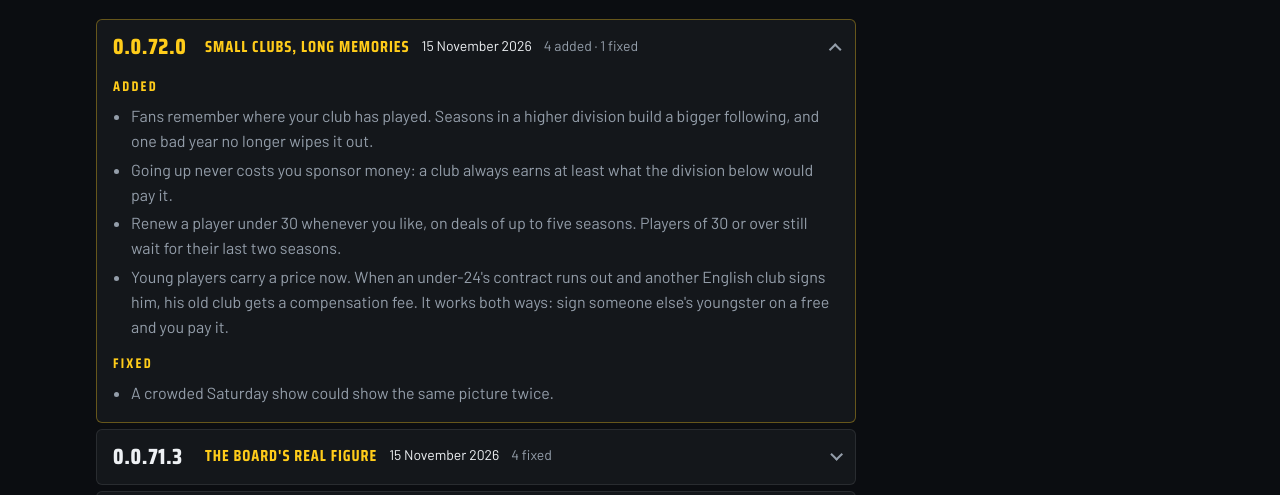
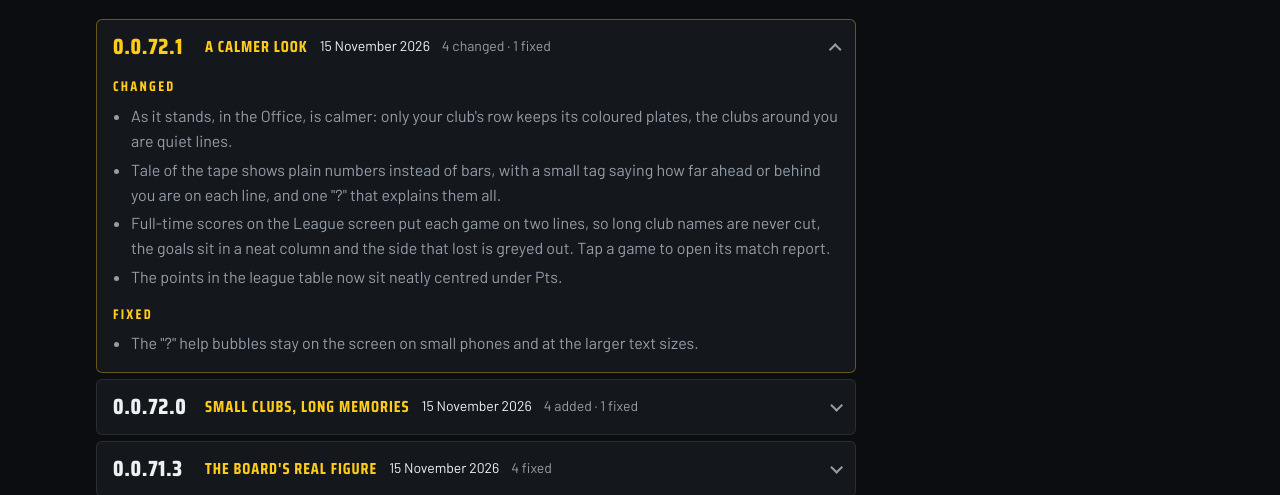
Before and after one commit to Caviloso/matchnight-site, a plain HTML site: page updates.html in a window 1280 px wide. Shown: the part 250-745 px from the top of the page. Drawn offline with Linux system fonts and the light colour scheme.

Commit message:
Site 0.4.26: 0.0.72.1 entry (A calmer look)
The Updates entry for game version 0.0.72.1 (4 changed, 1 fixed, word for word
from the build line) and the front page's scoreboard on 0.0.72.1.

Co-Authored-By: Claude Opus 5.5 <noreply@anthropic.com>
Claude-Session: https://claude.ai/code/session_01TsLiEWAf96eR4JkjrcPi3v

```diff
--- a/updates.html
+++ b/updates.html
@@ -1,5 +1,5 @@
 <!doctype html>
-<!-- matchnightgame.com, site 0.4.25 -->
+<!-- matchnightgame.com, site 0.4.26 -->
 <html lang="en">
 <head>
 <meta charset="utf-8">
@@ -573,7 +573,8 @@ footer .credit, footer .tm, .foot-nav { flex-basis: 100%; }
         <h1 id="sub-h">Every version</h1>
         <p class="intro">Every version of Matchnight in development, newest first, back to the first prototypes of October 2026. Open one to see what it added, changed and fixed.</p>
         <div class="upds">
-            <details class="upd" open><summary><span class="uver">0.0.72.0</span><span class="umeta"><span class="uname">Small clubs, long memories</span><time datetime="2026-11-15">15 November 2026</time><span>4 added · 1 fixed</span></span></summary><div class="ubody"><div class="ugroup"><h4>Added</h4><ul><li>Fans remember where your club has played. Seasons in a higher division build a bigger following, and one bad year no longer wipes it out.</li><li>Going up never costs you sponsor money: a club always earns at least what the division below would pay it.</li><li>Renew a player under 30 whenever you like, on deals of up to five seasons. Players of 30 or over still wait for their last two seasons.</li><li>Young players carry a price now. When an under-24&#x27;s contract runs out and another English club signs him, his old club gets a compensation fee. It works both ways: sign someone else&#x27;s youngster on a free and you pay it.</li></ul></div><div class="ugroup"><h4>Fixed</h4><ul><li>A crowded Saturday show could show the same picture twice.</li></ul></div></div></details>
+            <details class="upd" open><summary><span class="uver">0.0.72.1</span><span class="umeta"><span class="uname">A calmer look</span><time datetime="2026-11-15">15 November 2026</time><span>4 changed · 1 fixed</span></span></summary><div class="ubody"><div class="ugroup"><h4>Changed</h4><ul><li>As it stands, in the Office, is calmer: only your club&#x27;s row keeps its coloured plates, the clubs around you are quiet lines.</li><li>Tale of the tape shows plain numbers instead of bars, with a small tag saying how far ahead or behind you are on each line, and one &quot;?&quot; that explains them all.</li><li>Full-time scores on the League screen put each game on two lines, so long club names are never cut, the goals sit in a neat column and the side that lost is greyed out. Tap a game to open its match report.</li><li>The points in the league table now sit neatly centred under Pts.</li></ul></div><div class="ugroup"><h4>Fixed</h4><ul><li>The &quot;?&quot; help bubbles stay on the screen on small phones and at the larger text sizes.</li></ul></div></div></details>
+            <details class="upd"><summary><span class="uver">0.0.72.0</span><span class="umeta"><span class="uname">Small clubs, long memories</span><time datetime="2026-11-15">15 November 2026</time><span>4 added · 1 fixed</span></span></summary><div class="ubody"><div class="ugroup"><h4>Added</h4><ul><li>Fans remember where your club has played. Seasons in a higher division build a bigger following, and one bad year no longer wipes it out.</li><li>Going up never costs you sponsor money: a club always earns at least what the division below would pay it.</li><li>Renew a player under 30 whenever you like, on deals of up to five seasons. Players of 30 or over still wait for their last two seasons.</li><li>Young players carry a price now. When an under-24&#x27;s contract runs out and another English club signs him, his old club gets a compensation fee. It works both ways: sign someone else&#x27;s youngster on a free and you pay it.</li></ul></div><div class="ugroup"><h4>Fixed</h4><ul><li>A crowded Saturday show could show the same picture twice.</li></ul></div></div></details>
             <details class="upd"><summary><span class="uver">0.0.71.3</span><span class="umeta"><span class="uname">The board&#x27;s real figure</span><time datetime="2026-11-15">15 November 2026</time><span>4 fixed</span></span></summary><div class="ubody"><div class="ugroup"><h4>Fixed</h4><ul><li>The board&#x27;s figure in the top bar now shows how far the confidence really moved last week, the same number as the match report. At full confidence after a win it used to say &quot;+2&quot; next to a confidence that couldn&#x27;t go any higher.</li><li>After a new job or at the start of a new season the figure stays empty until your first week, instead of showing the old club&#x27;s or last season&#x27;s.</li><li>The board&#x27;s log names the play-off round you reached: &quot;to reach the play-off semi-finals&quot; after an eliminator or quarter-final, not &quot;the final&quot; every time.</li><li>Losing a play-off final now reads &quot;for losing the final&quot; in the match report, like a cup final.</li></ul></div></div></details>
             <details class="upd"><summary><span class="uver">0.0.71.2</span><span class="umeta"><span class="uname">VAR on the replay</span><time datetime="2026-11-14">14 November 2026</time><span>1 fixed</span></span></summary><div class="ubody"><div class="ugroup"><h4>Fixed</h4><ul><li>Watch it on the shot map now replays a goal that VAR ruled out the way it went on the day: the goal and the celebration, then the VAR check, then NO GOAL. Before, the replay showed it as a goal that stood.</li></ul></div></div></details>
             <details class="upd"><summary><span class="uver">0.0.71.1</span><span class="umeta"><span class="uname">Confidence that adds up</span><time datetime="2026-11-14">14 November 2026</time><span>3 changed</span></span></summary><div class="ubody"><div class="ugroup"><h4>Changed</h4><ul><li>The match report now shows exactly why the board&#x27;s confidence moved that week, and the numbers add up: &quot;Confidence 60 → 56: +2 for the win, −6 for 2 weeks in debt.&quot; Before, it showed the whole week&#x27;s change next to the match&#x27;s alone.</li><li>Cup ties are named by how the tie went, not by the score on the night: a draw won on penalties is &quot;+2 for going through&quot;, a final won is &quot;for winning the final&quot;.</li><li>At full confidence a win now says &quot;±0 for the win, as high as it goes&quot; instead of a &quot;+2&quot; that never happened.</li></ul></div></div></details>
```
Also changed, not shown: faq.html (+1 -1 lines), index.html (+2 -2 lines), made.html (+1 -1 lines), news.html (+1 -1 lines), news/by-the-book.html (+1 -1 lines), news/every-club-has-a-memory-now.html (+1 -1 lines), news/every-match-on-the-pitch.html (+1 -1 lines), news/one-month-in.html (+1 -1 lines), news/straight-to-the-good-bit.html (+1 -1 lines), news/the-floodlights-come-on.html (+1 -1 lines), news/where-the-game-stands.html (+1 -1 lines), soundtrack.html (+1 -1 lines).
